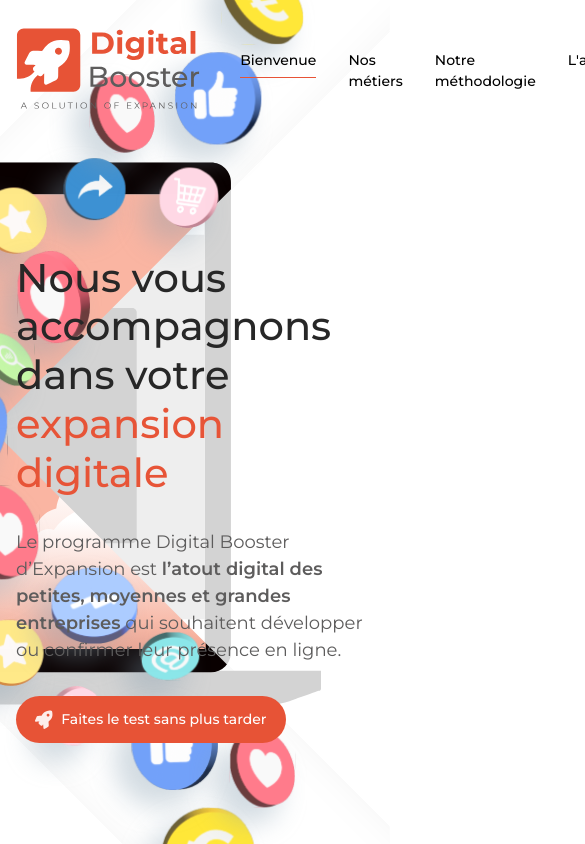
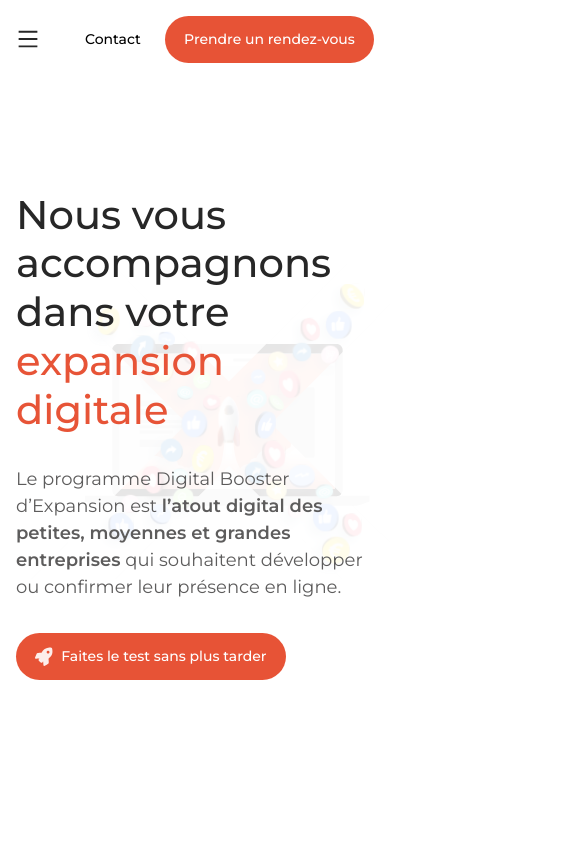
Before and after one commit to fluchtens/expansion, a Next.js app: page / in a window 390 px wide. Shown: the top 844 px of the page, 585 px wide, since content can reach past the window. Built offline with nearby package versions, Linux system fonts and the light colour scheme.

Commit message:
create navigation responsive menu to header

```diff
--- a/src/components/layouts/Header.module.scss
+++ b/src/components/layouts/Header.module.scss
@@ -14,15 +14,25 @@
       align-items: center;
       gap: 2.5rem;
 
-      img {
-        width: 184.2px;
-        height: 81.26px;
+      .mainLink {
+        img {
+          width: 184.2px;
+          height: 81.26px;
+        }
       }
 
-      .ul {
+      .navBtn {
+        display: none;
+      }
+
+      .navList {
         display: flex;
         gap: 2rem;
         list-style-type: none;
+      }
+
+      .navListMenu {
+        display: none;
       }
     }
 
@@ -58,3 +68,48 @@
     }
   }
 }
+
+@media (max-width: 1024px) {
+  .header {
+    .container {
+      .primary {
+        .mainLink {
+          display: none;
+        }
+
+        .navBtn {
+          all: unset;
+          display: block;
+          width: 1.5rem;
+          height: 1.5rem;
+          cursor: pointer;
+
+          .navBtnIcon {
+            width: 100%;
+            height: 100%;
+            color: #272727;
+          }
+        }
+
+        .navList {
+          display: none;
+        }
+
+        .navListMenu {
+          position: absolute;
+          z-index: 9999;
+          width: 100%;
+          padding: 1rem;
+          top: 4rem;
+          left: 0;
+          flex-direction: column;
+          display: flex;
+          align-items: flex-start;
+          gap: 1.5rem;
+          background: #ffffff;
+          list-style-type: none;
+        }
+      }
+    }
+  }
+}
--- a/src/components/layouts/Header.tsx
+++ b/src/components/layouts/Header.tsx
@@ -1,23 +1,50 @@
-"use server";
+"use client";
 
 import Link from "next/link";
+import { useEffect, useRef, useState } from "react";
+import { AiOutlineMenu } from "react-icons/ai";
 import { NavLink } from "../ui/NavLink";
 import styles from "./Header.module.scss";
 
-export const Header = async () => {
+export const Header = () => {
+  const [navMenu, setNavMenu] = useState<boolean>(false);
+  const navMenuRef = useRef<HTMLDivElement>(null);
+
+  const toggleNavMenu = () => {
+    setNavMenu(!navMenu);
+  };
+
+  const closeNavMenu = () => {
+    setNavMenu(false);
+  };
+
+  useEffect(() => {
+    const handler = (e: MouseEvent) => {
+      if (navMenuRef.current) {
+        if (!navMenuRef.current.contains(e.target as Node)) {
+          closeNavMenu();
+        }
+      }
+    };
+    document.addEventListener("mousedown", handler);
+  }, []);
+
   return (
     <header className={styles.header}>
       <div className={styles.container}>
-        <div className={styles.primary}>
-          <Link href="/">
+        <div className={styles.primary} ref={navMenuRef}>
+          <Link href="/" className={styles.mainLink}>
             <img src="/logo.svg" alt="logo.svg" />
           </Link>
-          <ul className={styles.ul}>
-            <NavLink href="/" name="Bienvenue" />
-            <NavLink href="/metiers" name="Nos métiers" />
-            <NavLink href="/methodologie" name="Notre méthodologie" />
-            <NavLink href="/agence" name="L'agence" />
-            <NavLink href="/blog" name="Blog" />
+          <button className={styles.navBtn} onClick={toggleNavMenu}>
+            <AiOutlineMenu className={styles.navBtnIcon} />
+          </button>
+          <ul className={`${navMenu ? styles.navListMenu : styles.navList}`}>
+            <NavLink href="/" name="Bienvenue" callback={closeNavMenu} />
+            <NavLink href="/metiers" name="Nos métiers" callback={closeNavMenu} />
+            <NavLink href="/methodologie" name="Notre méthodologie" callback={closeNavMenu} />
+            <NavLink href="/agence" name="L'agence" callback={closeNavMenu} />
+            <NavLink href="/blog" name="Blog" callback={closeNavMenu} />
           </ul>
         </div>
         <div className={styles.secondary}>
--- a/src/components/ui/NavLink.tsx
+++ b/src/components/ui/NavLink.tsx
@@ -7,15 +7,20 @@ import styles from "./NavLink.module.scss";
 interface NavLinkProps {
   href: string;
   name: string;
+  callback: () => void;
 }
 
-export const NavLink = ({ href, name }: NavLinkProps) => {
+export const NavLink = ({ href, name, callback }: NavLinkProps) => {
   const path = usePathname();
   const isActive = path === href;
 
   return (
     <li>
-      <Link href={href} className={`${styles.link} ${isActive ? styles.active : styles.inactive}`}>
+      <Link
+        href={href}
+        onClick={callback}
+        className={`${styles.link} ${isActive ? styles.active : styles.inactive}`}
+      >
         {name}
       </Link>
     </li>
--- a/src/styles/globals.scss
+++ b/src/styles/globals.scss
@@ -9,9 +9,29 @@ body {
   flex-direction: column;
   display: flex;
   background: #ffffff;
+  position: relative;
+  overflow: hidden;
+}
+
+body::before {
+  content: "";
+  position: absolute;
+  z-index: -1;
+  top: 0;
+  left: 0;
+  width: 100%;
+  height: 100%;
   background-image: url("/x.svg");
   background-size: 1306.43px;
   background-position: right;
   background-attachment: fixed;
   background-repeat: no-repeat;
+  opacity: 1;
 }
+
+@media (max-width: 1536px) {
+  body::before {
+    background-size: 100%;
+    opacity: 0.1;
+  }
+}
```
